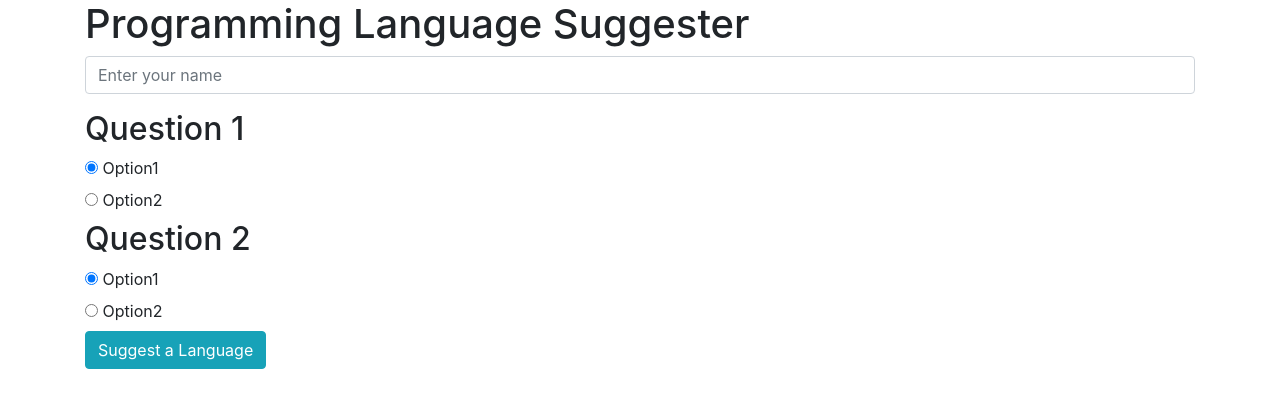
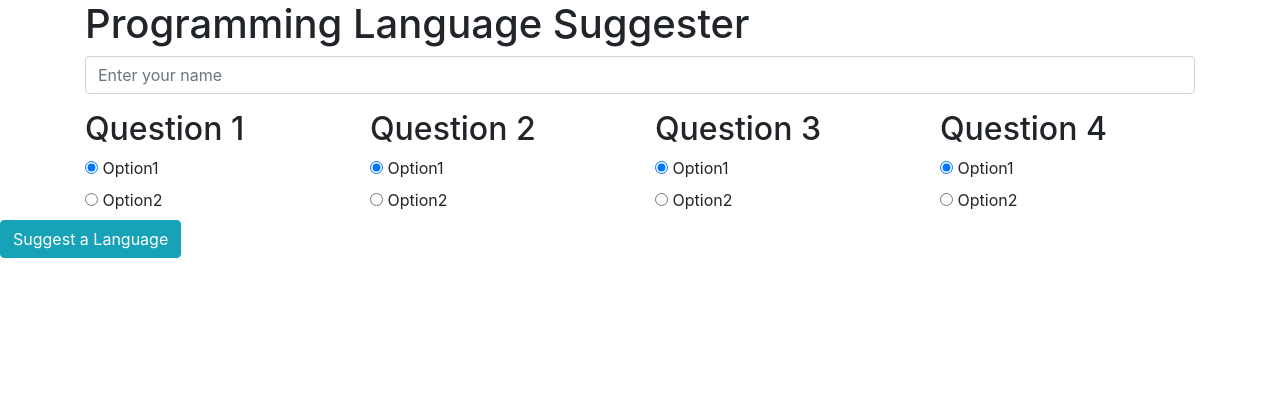
Before and after one commit to BenB-C/Epicodus-Intro-To-Programming-Week-2-Project, a plain HTML site: page index.html in a window 1280 px wide. Drawn offline with Linux system fonts and the light colour scheme.

Commit message:
add two more question templates and restructure them into columns

```diff
--- a/index.html
+++ b/index.html
@@ -17,6 +17,8 @@
         <div class="form-group">
           <input id="name" class="form-control" type="text" placeholder="Enter your name">
         </div>
+        <div class="row">
+          <div class="col-md-3">
             <!-- Radio Btn Group -->
             <h2>Question 1</h2>
             <div class="radio">
@@ -31,6 +33,8 @@
                 Option2
               </label>
             </div>
+          </div>
+          <div class="col-md-3">
             <!-- Radio Btn Group -->
             <h2>Question 2</h2>
             <div class="radio">
@@ -45,6 +49,42 @@
                 Option2
               </label>
             </div>
+          </div>
+          <div class="col-md-3">
+            <!-- Radio Btn Group -->
+            <h2>Question 3</h2>
+            <div class="radio">
+              <label>
+                <input type="radio" name="question3" value="1" checked>
+                Option1
+              </label>
+            </div>
+            <div class="radio">
+              <label>
+                <input type="radio" name="question3" value="2">
+                Option2
+              </label>
+            </div>
+          </div>
+          <div class="col-md-3">
+            <!-- Radio Btn Group -->
+            <h2>Question 4</h2>
+            <div class="radio">
+              <label>
+                <input type="radio" name="question4" value="1" checked>
+                Option1
+              </label>
+            </div>
+            <div class="radio">
+              <label>
+                <input type="radio" name="question4" value="2">
+                Option2
+              </label>
+            </div>
+          </div>
+
+        </div>
+      </div>
         <!-- Submit Button -->
         <button type="submit" class="btn btn-info">Suggest a Language</button>
       </form>
```
Lines whose indentation alone changed are shown as unchanged.
